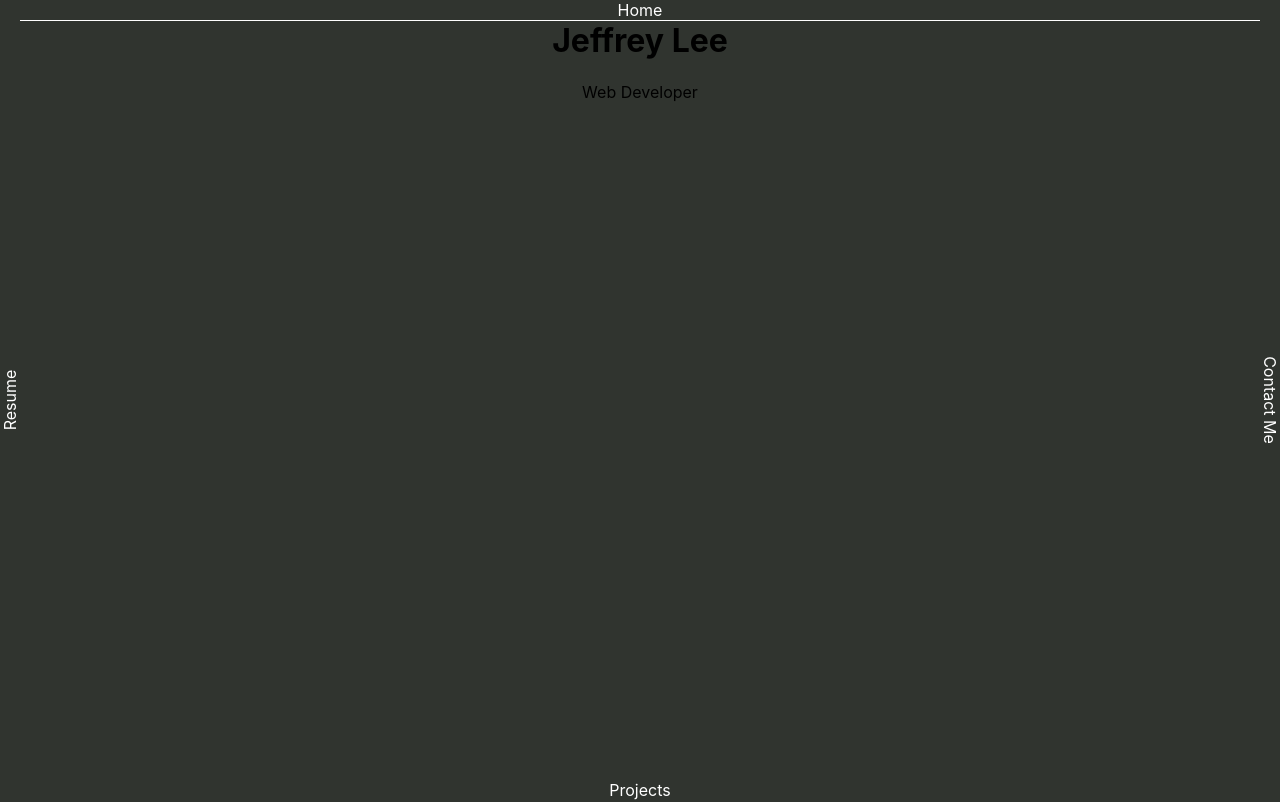
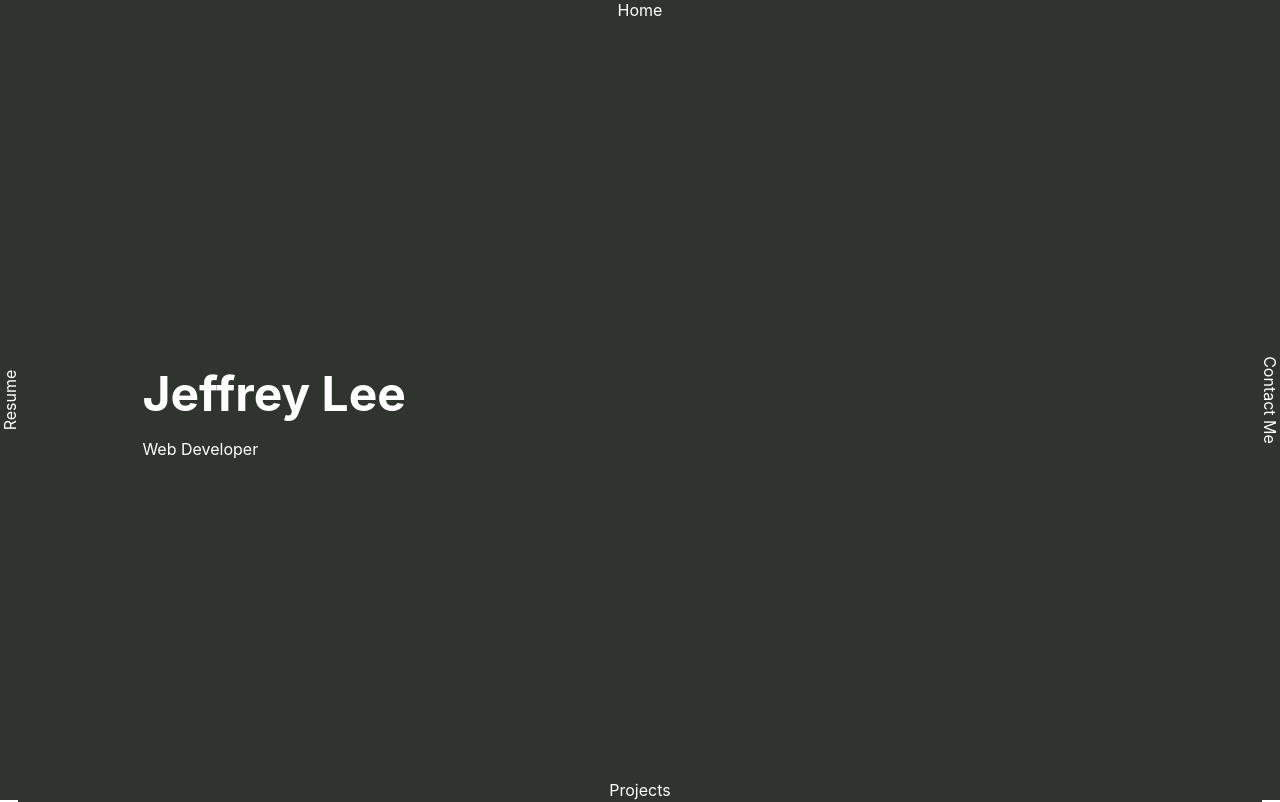
Before and after one commit to apatheticking/portfolio-website, a React (Create React App) app: page / in a window 1280 px wide. Shown: the top 802 px of the page. Built offline with nearby package versions, Linux system fonts and the light colour scheme.

Commit message:
finished alignment on splash page

```diff
--- a/src/components/layout/Block.jsx
+++ /dev/null
@@ -1,11 +0,0 @@
-import React from 'react'
-import { blockStyle } from 'components/styles/index'
-
-export function Block() {
-    const classes = blockStyle()
-    return (
-        <div className={classes.root}>
-
-        </div>
-    )
-}
--- a/src/components/layout/index.js
+++ b/src/components/layout/index.js
@@ -1,2 +1 @@
 export { ResumeBlock } from './ResumeBlock'
-export { Block } from './Block'
--- a/src/components/styles/layouts/blockStyle.js
+++ b/src/components/styles/layouts/blockStyle.js
@@ -1,10 +1,12 @@
 import { makeStyles } from '@material-ui/core/styles'
-
+//alignts content middle left
 export const blockStyle = makeStyles({
     root: {
+        display: 'flex',
+        alignItems: 'center',
+        justifyContent: 'left',
         backgroundColor: '#30342F',
         height:'100vh',
-        marginTop: '0px',
-        marginBottom: '0px'
+        margin: '0px 18px 0px 18px'
     }
 })
--- a/src/components/views/HomePage.jsx
+++ /dev/null
@@ -1,26 +0,0 @@
-import React from 'react'
-import { Projects } from 'components/views/index'
-import { blockStyle } from 'components/styles/index'
-
-export function HomePage() {
-    const classes = blockStyle()
-    return (
-        <>
-            <div className={classes.root}>
-                <h1>Jeffrey Lee</h1>
-                <p>Web Developer</p>
-            </div>
-            <div className={classes.root}>
-                <Projects />
-            </div>
-        </>
-    )
-}
-
-{/* <Block>
-    <h1>Jeffrey Lee</h1>
-    <p>Web Developer</p>
-</Block>
-<Block>
-    <Projects />
-</Block> */}
--- /dev/null
+++ b/src/components/views/HomePage/HomePage.jsx
@@ -0,0 +1,16 @@
+import React from 'react'
+import SplashPage from './SplashPage'
+import { blockStyle } from 'components/styles/index'
+import { Projects } from 'components/views/index'
+
+export function HomePage() {
+    const classes = blockStyle()
+    return (
+        <>
+            <SplashPage />
+            <div className={classes.root}>
+                <Projects />
+            </div>
+        </>
+    )
+}
--- /dev/null
+++ b/src/components/views/HomePage/SplashPage.jsx
@@ -0,0 +1,30 @@
+import React from 'react'
+import { SectionHeader } from 'components/parts/text/index'
+import { blockStyle } from 'components/styles/index'
+import { makeStyles } from '@material-ui/core/styles'
+
+const styles = makeStyles({
+    root: {
+        color: 'white',
+        textAlign: 'left',
+        marginLeft: '10%',
+            '& h2': {
+                fontSize: '48px',
+                marginBottom: '0px'
+            }
+    }
+})
+
+export default function SplashPage() {
+    const classes = blockStyle()
+    const sectionStyles = styles()
+    return (
+        <div className={classes.root}>
+            <SectionHeader
+                title={'Jeffrey Lee'}
+                subtext={'Web Developer'}
+                sectionStyle={sectionStyles}
+            />
+        </div>
+    )
+}
--- a/src/components/views/index.js
+++ b/src/components/views/index.js
@@ -1,4 +1,4 @@
-export { HomePage }  from './HomePage'
+export { HomePage }  from './HomePage/HomePage'
 export { Resume } from './Resume/Resume'
 export { ContactMe } from './ContactMe'
 export { Projects } from './Projects'
```
